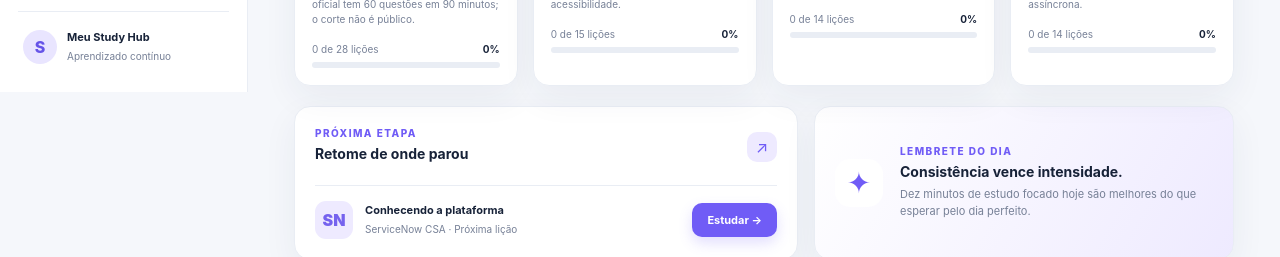
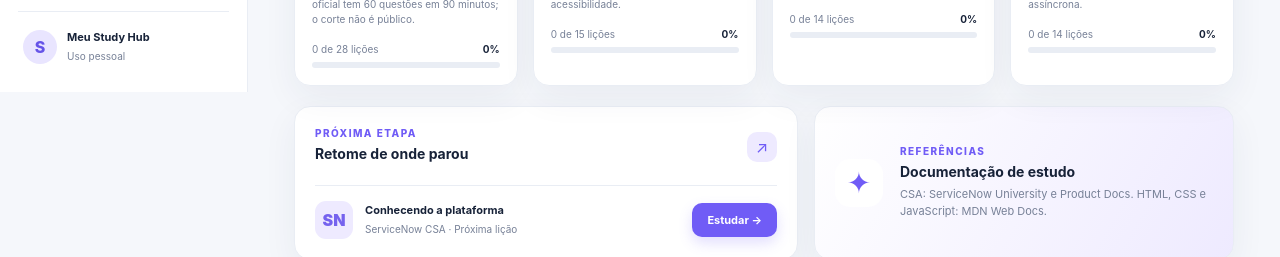
Before and after one commit to sauloobarboza/study-hub, a plain HTML site: page index.html in a window 1280 px wide. Shown: the part 708-965 px from the top of the page. Drawn offline with Linux system fonts and the light colour scheme.

Commit message:
Replace motivational panel with study reference information

```diff
--- a/index.html
+++ b/index.html
@@ -22,7 +22,7 @@
       <div class="side-label side-spaced">PROGRESSO</div>
       <div class="side-progress" id="sideProgress"></div>
       <div class="sidebar-bottom">
-        <div class="mini-profile"><div class="avatar">S</div><div><strong>Meu Study Hub</strong><small>Aprendizado contínuo</small></div></div>
+        <div class="mini-profile"><div class="avatar">S</div><div><strong>Meu Study Hub</strong><small>Uso pessoal</small></div></div>
       </div>
     </aside>
     <main class="main">
@@ -52,7 +52,7 @@
         <div class="module-grid" id="homeModules"></div>
         <div class="bottom-grid">
           <section class="panel next-panel"><div class="panel-heading"><div><div class="eyebrow">PRÓXIMA ETAPA</div><h3>Retome de onde parou</h3></div><span class="panel-icon">↗</span></div><div id="nextLesson"></div></section>
-          <section class="panel tip-panel"><div class="tip-symbol">✦</div><div><div class="eyebrow">LEMBRETE DO DIA</div><h3>Consistência vence intensidade.</h3><p class="muted">Dez minutos de estudo focado hoje são melhores do que esperar pelo dia perfeito.</p></div></section>
+          <section class="panel tip-panel"><div class="tip-symbol">✦</div><div><div class="eyebrow">REFERÊNCIAS</div><h3>Documentação de estudo</h3><p class="muted">CSA: ServiceNow University e Product Docs. HTML, CSS e JavaScript: MDN Web Docs.</p></div></section>
         </div>
       </section>
       <section class="view" id="libraryView">
```
